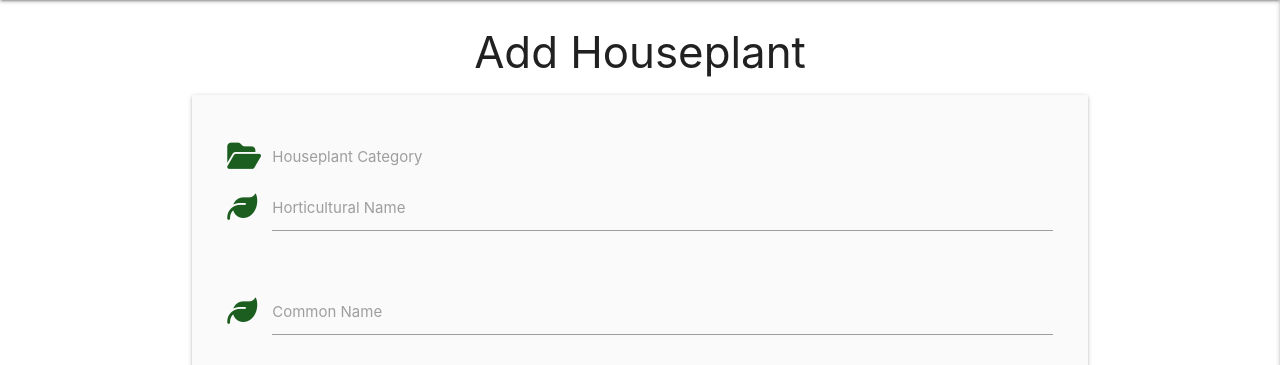
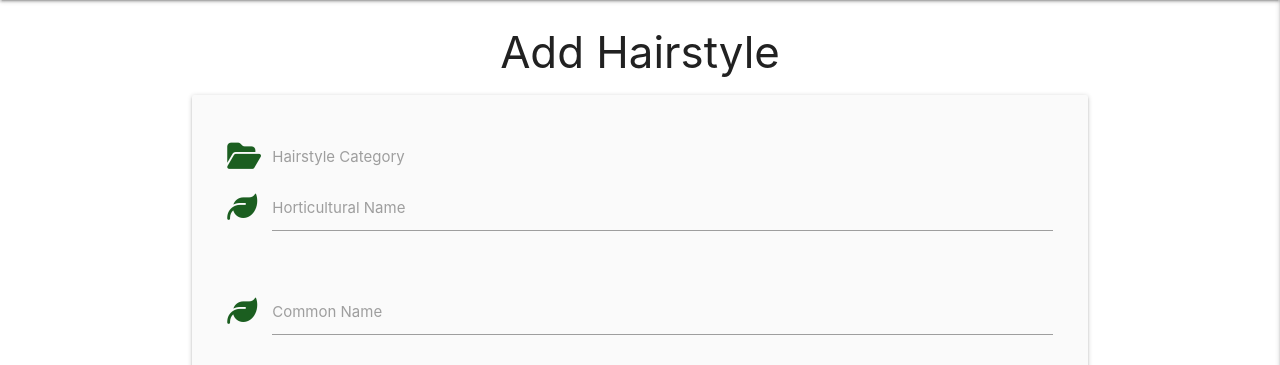
Before and after one commit to JoelineAlves/hair_manager, a Flask app: template templates/add_hairstyle.html in a window 1280 px wide. Shown: the part 64-429 px from the top of the page. Run offline with Flask 3, Linux system fonts and the light colour scheme; the template is opened without the code that fills it: most values are stand-ins (such as "Sample title", 1, 10 or a date in 2020); some libraries are stand-ins or nearby versions.

Commit message:
correct some errors on add_hairstyle.html

```diff
--- a/templates/add_hairstyle.html
+++ b/templates/add_hairstyle.html
@@ -1,10 +1,10 @@
 {% extends "base.html" %}
 {% block content %}
 
-<h3 class="center-align">Add Houseplant</h3>
+<h3 class="center-align">Add Hairstyle</h3>
 
 <div class="row card-panel grey lighten-5">
-    <form class="col s12" method="POST" action="{{ url_for('add_houseplant') }}">
+    <form class="col s12" method="POST" action="{{ url_for('add_hairstyle') }}">
         <div class="row">
             <div class="input-field col s12">
                 <i class="fas fa-folder-open prefix green-text text-darken-4"></i>
@@ -14,7 +14,7 @@
                         <option value="{{ category.category_name }}">{{ category.category_name }}</option>
                     {% endfor %}
                     </select>
-                        <label for="category_name">Houseplant Category</label>
+                        <label for="category_name">Hairstyle Category</label>
             </div>
         </div>
         <!-- horticultural name -->
```
